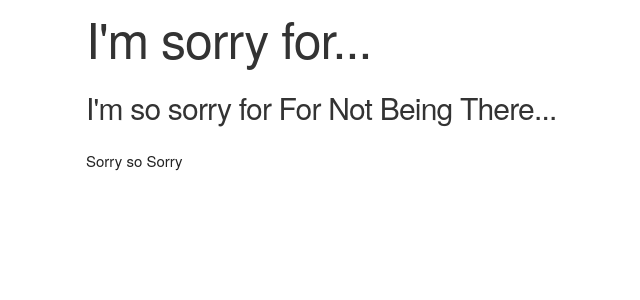
After one commit to Emceelamb/2l2l, a Django app: page /sorry/1/ in a window 1280 px wide. The commit adds this page. Shown: the top 300 px of the page, without its empty margins (74-714 px from the left). Run offline with Django 3.2, Linux system fonts and the light colour scheme; data comes from the database, SQL or seed files in the repository; both versions use the stored data as it was after the commit.

Commit message:
Added forms, details, css :sad:

```diff
--- a/sorry/models.py
+++ b/sorry/models.py
@@ -1,14 +1,16 @@
 from django.db import models
-
+from django.utils import timezone
 # Create your models here.
 
 #sorry model
 class Sorry(models.Model):
     title = models.CharField(max_length=30)
     text = models.TextField()
-
+    # published_date=models.DateTimeField(blank=True, null=True)
     # method to publish
     def publish(self):
+        # self.published_date = timezone.now()
+        self.title = self.title.lower()
         self.save()
 
     # method to return title
--- /dev/null
+++ b/sorry/static/css/skeleton.css
@@ -0,0 +1,418 @@
+/*
+* Skeleton V2.0.4
+* Copyright 2014, Dave Gamache
+* www.getskeleton.com
+* Free to use under the MIT license.
+* http://www.opensource.org/licenses/mit-license.php
+* 12/29/2014
+*/
+
+
+/* Table of contents
+––––––––––––––––––––––––––––––––––––––––––––––––––
+- Grid
+- Base Styles
+- Typography
+- Links
+- Buttons
+- Forms
+- Lists
+- Code
+- Tables
+- Spacing
+- Utilities
+- Clearing
+- Media Queries
+*/
+
+
+/* Grid
+–––––––––––––––––––––––––––––––––––––––––––––––––– */
+.container {
+  position: relative;
+  width: 100%;
+  max-width: 960px;
+  margin: 0 auto;
+  padding: 0 20px;
+  box-sizing: border-box; }
+.column,
+.columns {
+  width: 100%;
+  float: left;
+  box-sizing: border-box; }
+
+/* For devices larger than 400px */
+@media (min-width: 400px) {
+  .container {
+    width: 85%;
+    padding: 0; }
+}
+
+/* For devices larger than 550px */
+@media (min-width: 550px) {
+  .container {
+    width: 80%; }
+  .column,
+  .columns {
+    margin-left: 4%; }
+  .column:first-child,
+  .columns:first-child {
+    margin-left: 0; }
+
+  .one.column,
+  .one.columns                    { width: 4.66666666667%; }
+  .two.columns                    { width: 13.3333333333%; }
+  .three.columns                  { width: 22%;            }
+  .four.columns                   { width: 30.6666666667%; }
+  .five.columns                   { width: 39.3333333333%; }
+  .six.columns                    { width: 48%;            }
+  .seven.columns                  { width: 56.6666666667%; }
+  .eight.columns                  { width: 65.3333333333%; }
+  .nine.columns                   { width: 74.0%;          }
+  .ten.columns                    { width: 82.6666666667%; }
+  .eleven.columns                 { width: 91.3333333333%; }
+  .twelve.columns                 { width: 100%; margin-left: 0; }
+
+  .one-third.column               { width: 30.6666666667%; }
+  .two-thirds.column              { width: 65.3333333333%; }
+
+  .one-half.column                { width: 48%; }
+
+  /* Offsets */
+  .offset-by-one.column,
+  .offset-by-one.columns          { margin-left: 8.66666666667%; }
+  .offset-by-two.column,
+  .offset-by-two.columns          { margin-left: 17.3333333333%; }
+  .offset-by-three.column,
+  .offset-by-three.columns        { margin-left: 26%;            }
+  .offset-by-four.column,
+  .offset-by-four.columns         { margin-left: 34.6666666667%; }
+  .offset-by-five.column,
+  .offset-by-five.columns         { margin-left: 43.3333333333%; }
+  .offset-by-six.column,
+  .offset-by-six.columns          { margin-left: 52%;            }
+  .offset-by-seven.column,
+  .offset-by-seven.columns        { margin-left: 60.6666666667%; }
+  .offset-by-eight.column,
+  .offset-by-eight.columns        { margin-left: 69.3333333333%; }
+  .offset-by-nine.column,
+  .offset-by-nine.columns         { margin-left: 78.0%;          }
+  .offset-by-ten.column,
+  .offset-by-ten.columns          { margin-left: 86.6666666667%; }
+  .offset-by-eleven.column,
+  .offset-by-eleven.columns       { margin-left: 95.3333333333%; }
+
+  .offset-by-one-third.column,
+  .offset-by-one-third.columns    { margin-left: 34.6666666667%; }
+  .offset-by-two-thirds.column,
+  .offset-by-two-thirds.columns   { margin-left: 69.3333333333%; }
+
+  .offset-by-one-half.column,
+  .offset-by-one-half.columns     { margin-left: 52%; }
+
+}
+
+
+/* Base Styles
+–––––––––––––––––––––––––––––––––––––––––––––––––– */
+/* NOTE
+html is set to 62.5% so that all the REM measurements throughout Skeleton
+are based on 10px sizing. So basically 1.5rem = 15px :) */
+html {
+  font-size: 62.5%; }
+body {
+  font-size: 1.5em; /* currently ems cause chrome bug misinterpreting rems on body element */
+  line-height: 1.6;
+  font-weight: 400;
+  font-family: "Raleway", "HelveticaNeue", "Helvetica Neue", Helvetica, Arial, sans-serif;
+  color: #222; }
+
+
+/* Typography
+–––––––––––––––––––––––––––––––––––––––––––––––––– */
+h1, h2, h3, h4, h5, h6 {
+  margin-top: 0;
+  margin-bottom: 2rem;
+  font-weight: 300; }
+h1 { font-size: 4.0rem; line-height: 1.2;  letter-spacing: -.1rem;}
+h2 { font-size: 3.6rem; line-height: 1.25; letter-spacing: -.1rem; }
+h3 { font-size: 3.0rem; line-height: 1.3;  letter-spacing: -.1rem; }
+h4 { font-size: 2.4rem; line-height: 1.35; letter-spacing: -.08rem; }
+h5 { font-size: 1.8rem; line-height: 1.5;  letter-spacing: -.05rem; }
+h6 { font-size: 1.5rem; line-height: 1.6;  letter-spacing: 0; }
+
+/* Larger than phablet */
+@media (min-width: 550px) {
+  h1 { font-size: 5.0rem; }
+  h2 { font-size: 4.2rem; }
+  h3 { font-size: 3.6rem; }
+  h4 { font-size: 3.0rem; }
+  h5 { font-size: 2.4rem; }
+  h6 { font-size: 1.5rem; }
+}
+
+p {
+  margin-top: 0; }
+
+
+/* Links
+–––––––––––––––––––––––––––––––––––––––––––––––––– */
+a {
+  color: #1EAEDB; }
+a:hover {
+  color: #0FA0CE; }
+
+
+/* Buttons
+–––––––––––––––––––––––––––––––––––––––––––––––––– */
+.button,
+button,
+input[type="submit"],
+input[type="reset"],
+input[type="button"] {
+  display: inline-block;
+  height: 38px;
+  padding: 0 30px;
+  color: #555;
+  text-align: center;
+  font-size: 11px;
+  font-weight: 600;
+  line-height: 38px;
+  letter-spacing: .1rem;
+  text-transform: uppercase;
+  text-decoration: none;
+  white-space: nowrap;
+  background-color: transparent;
+  border-radius: 4px;
+  border: 1px solid #bbb;
+  cursor: pointer;
+  box-sizing: border-box; }
+.button:hover,
+button:hover,
+input[type="submit"]:hover,
+input[type="reset"]:hover,
+input[type="button"]:hover,
+.button:focus,
+button:focus,
+input[type="submit"]:focus,
+input[type="reset"]:focus,
+input[type="button"]:focus {
+  color: #333;
+  border-color: #888;
+  outline: 0; }
+.button.button-primary,
+button.button-primary,
+input[type="submit"].button-primary,
+input[type="reset"].button-primary,
+input[type="button"].button-primary {
+  color: #FFF;
+  background-color: #33C3F0;
+  border-color: #33C3F0; }
+.button.button-primary:hover,
+button.button-primary:hover,
+input[type="submit"].button-primary:hover,
+input[type="reset"].button-primary:hover,
+input[type="button"].button-primary:hover,
+.button.button-primary:focus,
+button.button-primary:focus,
+input[type="submit"].button-primary:focus,
+input[type="reset"].button-primary:focus,
+input[type="button"].button-primary:focus {
+  color: #FFF;
+  background-color: #1EAEDB;
+  border-color: #1EAEDB; }
+
+
+/* Forms
+–––––––––––––––––––––––––––––––––––––––––––––––––– */
+input[type="email"],
+input[type="number"],
+input[type="search"],
+input[type="text"],
+input[type="tel"],
+input[type="url"],
+input[type="password"],
+textarea,
+select {
+  height: 38px;
+  padding: 6px 10px; /* The 6px vertically centers text on FF, ignored by Webkit */
+  background-color: #fff;
+  border: 1px solid #D1D1D1;
+  border-radius: 4px;
+  box-shadow: none;
+  box-sizing: border-box; }
+/* Removes awkward default styles on some inputs for iOS */
+input[type="email"],
+input[type="number"],
+input[type="search"],
+input[type="text"],
+input[type="tel"],
+input[type="url"],
+input[type="password"],
+textarea {
+  -webkit-appearance: none;
+     -moz-appearance: none;
+          appearance: none; }
+textarea {
+  min-height: 65px;
+  padding-top: 6px;
+  padding-bottom: 6px; }
+input[type="email"]:focus,
+input[type="number"]:focus,
+input[type="search"]:focus,
+input[type="text"]:focus,
+input[type="tel"]:focus,
+input[type="url"]:focus,
+input[type="password"]:focus,
+textarea:focus,
+select:focus {
+  border: 1px solid #33C3F0;
+  outline: 0; }
+label,
+legend {
+  display: block;
+  margin-bottom: .5rem;
+  font-weight: 600; }
+fieldset {
+  padding: 0;
+  border-width: 0; }
+input[type="checkbox"],
+input[type="radio"] {
+  display: inline; }
+label > .label-body {
+  display: inline-block;
+  margin-left: .5rem;
+  font-weight: normal; }
+
+
+/* Lists
+–––––––––––––––––––––––––––––––––––––––––––––––––– */
+ul {
+  list-style: circle inside; }
+ol {
+  list-style: decimal inside; }
+ol, ul {
+  padding-left: 0;
+  margin-top: 0; }
+ul ul,
+ul ol,
+ol ol,
+ol ul {
+  margin: 1.5rem 0 1.5rem 3rem;
+  font-size: 90%; }
+li {
+  margin-bottom: 1rem; }
+
+
+/* Code
+–––––––––––––––––––––––––––––––––––––––––––––––––– */
+code {
+  padding: .2rem .5rem;
+  margin: 0 .2rem;
+  font-size: 90%;
+  white-space: nowrap;
+  background: #F1F1F1;
+  border: 1px solid #E1E1E1;
+  border-radius: 4px; }
+pre > code {
+  display: block;
+  padding: 1rem 1.5rem;
+  white-space: pre; }
+
+
+/* Tables
+–––––––––––––––––––––––––––––––––––––––––––––––––– */
+th,
+td {
+  padding: 12px 15px;
+  text-align: left;
+  border-bottom: 1px solid #E1E1E1; }
+th:first-child,
+td:first-child {
+  padding-left: 0; }
+th:last-child,
+td:last-child {
+  padding-right: 0; }
+
+
+/* Spacing
+–––––––––––––––––––––––––––––––––––––––––––––––––– */
+button,
+.button {
+  margin-bottom: 1rem; }
+input,
+textarea,
+select,
+fieldset {
+  margin-bottom: 1.5rem; }
+pre,
+blockquote,
+dl,
+figure,
+table,
+p,
+ul,
+ol,
+form {
+  margin-bottom: 2.5rem; }
+
+
+/* Utilities
+–––––––––––––––––––––––––––––––––––––––––––––––––– */
+.u-full-width {
+  width: 100%;
+  box-sizing: border-box; }
+.u-max-full-width {
+  max-width: 100%;
+  box-sizing: border-box; }
+.u-pull-right {
+  float: right; }
+.u-pull-left {
+  float: left; }
+
+
+/* Misc
+–––––––––––––––––––––––––––––––––––––––––––––––––– */
+hr {
+  margin-top: 3rem;
+  margin-bottom: 3.5rem;
+  border-width: 0;
+  border-top: 1px solid #E1E1E1; }
+
+
+/* Clearing
+–––––––––––––––––––––––––––––––––––––––––––––––––– */
+
+/* Self Clearing Goodness */
+.container:after,
+.row:after,
+.u-cf {
+  content: "";
+  display: table;
+  clear: both; }
+
+
+/* Media Queries
+–––––––––––––––––––––––––––––––––––––––––––––––––– */
+/*
+Note: The best way to structure the use of media queries is to create the queries
+near the relevant code. For example, if you wanted to change the styles for buttons
+on small devices, paste the mobile query code up in the buttons section and style it
+there.
+*/
+
+
+/* Larger than mobile */
+@media (min-width: 400px) {}
+
+/* Larger than phablet (also point when grid becomes active) */
+@media (min-width: 550px) {}
+
+/* Larger than tablet */
+@media (min-width: 750px) {}
+
+/* Larger than desktop */
+@media (min-width: 1000px) {}
+
+/* Larger than Desktop HD */
+@media (min-width: 1200px) {}
--- /dev/null
+++ b/sorry/static/css/styles.css
@@ -0,0 +1,10 @@
+a.title, a.header {
+  text-decoration: none
+}
+
+a.header {
+  color: #333;
+}
+a.title {
+  color: #666
+}
--- /dev/null
+++ b/sorry/templates/sorry/base.html
@@ -0,0 +1,22 @@
+{% load staticfiles %}
+<!DOCTYPE html>
+<html>
+  <head>
+    <meta charset="utf-8">
+    <title>Too Little Too Late...</title>
+    <link rel="stylesheet" href="{% static 'css/skeleton.css' %}">
+    <link rel="stylesheet" href="{% static 'css/styles.css' %}">
+  </head>
+  <body>
+    <div class="container">
+      <div class="page-header">
+        <a href="{% url 'sorry_new' %}" class="top-menu"><span class="glyphicon glyphicon-plus"></span></a>
+      </div>
+      <div class="row site-title">
+        <h1><a class="header" href="{% url 'sorry_list'  %}" >I'm sorry for...</a></h1>
+      </div>
+      {% block content %}
+      {% endblock %}
+  </div>
+  </body>
+</html>
--- /dev/null
+++ b/sorry/templates/sorry/sorry_detail.html
@@ -0,0 +1,8 @@
+{% extends 'sorry/base.html' %}
+
+{% block content %}
+  <div class="sorry-title">
+    <h4><a class="header" href="{% url 'sorry_detail' pk=sorry.pk %}">I'm so sorry for {{ sorry.title }}...</a></h2>
+    <p>{{ sorry.text|linebreaksbr }}</p>
+  </div>
+{% endblock %}
--- a/sorry/urls.py
+++ b/sorry/urls.py
@@ -2,4 +2,6 @@ from django.conf.urls import url
 from . import views
 urlpatterns = [
     url(r'^$', views.sorry_list, name ='sorry_list'),
+    url(r'^sorry$', views.sorry_new, name='sorry_new'),
+    url(r'^sorry/(?P<pk>\d+)/$', views.sorry_detail, name ='sorry_detail'),
 ]
--- a/sorry/views.py
+++ b/sorry/views.py
@@ -1,6 +1,27 @@
 from django.shortcuts import render
-
+from .models import Sorry
+from django.utils import timezone
+from django.shortcuts import render, get_object_or_404
+from .forms import SorryForm
+from django.shortcuts import redirect
 # Create your views here.
 
 def sorry_list(request):
-    return render(request, 'sorry/sorry_list.html', {})
+    # sorrys = Sorry.objects.get(published_date__lte=timezone.now()).order_by('published_date')
+    sorrys = Sorry.objects.all().order_by('-id')
+    return render(request, 'sorry/sorry_list.html', {'sorrys': sorrys})
+
+def sorry_detail(request, pk):
+    sorry = get_object_or_404(Sorry, pk=pk)
+    return render(request, 'sorry/sorry_detail.html', {'sorry':sorry})
+
+def sorry_new(request):
+    if request.method == "POST":
+        form = SorryForm(request.POST)
+        if form.is_valid():
+            post = form.save(commit=False)
+            post.save()
+            return redirect('sorry_list')
+    else:
+        form =SorryForm()
+    return render(request, 'sorry/sorry_edit.html', {'form':form})
```
Also changed, not shown: sorry/forms.py (added, +8 -0 lines), sorry/templates/sorry/sorry_edit.html (added, +10 -0 lines), sorry/templates/sorry/sorry_list.html (+9 -10 lines), db.sqlite3, sorry/migrations/0002_sorry_published_date.py (added).
